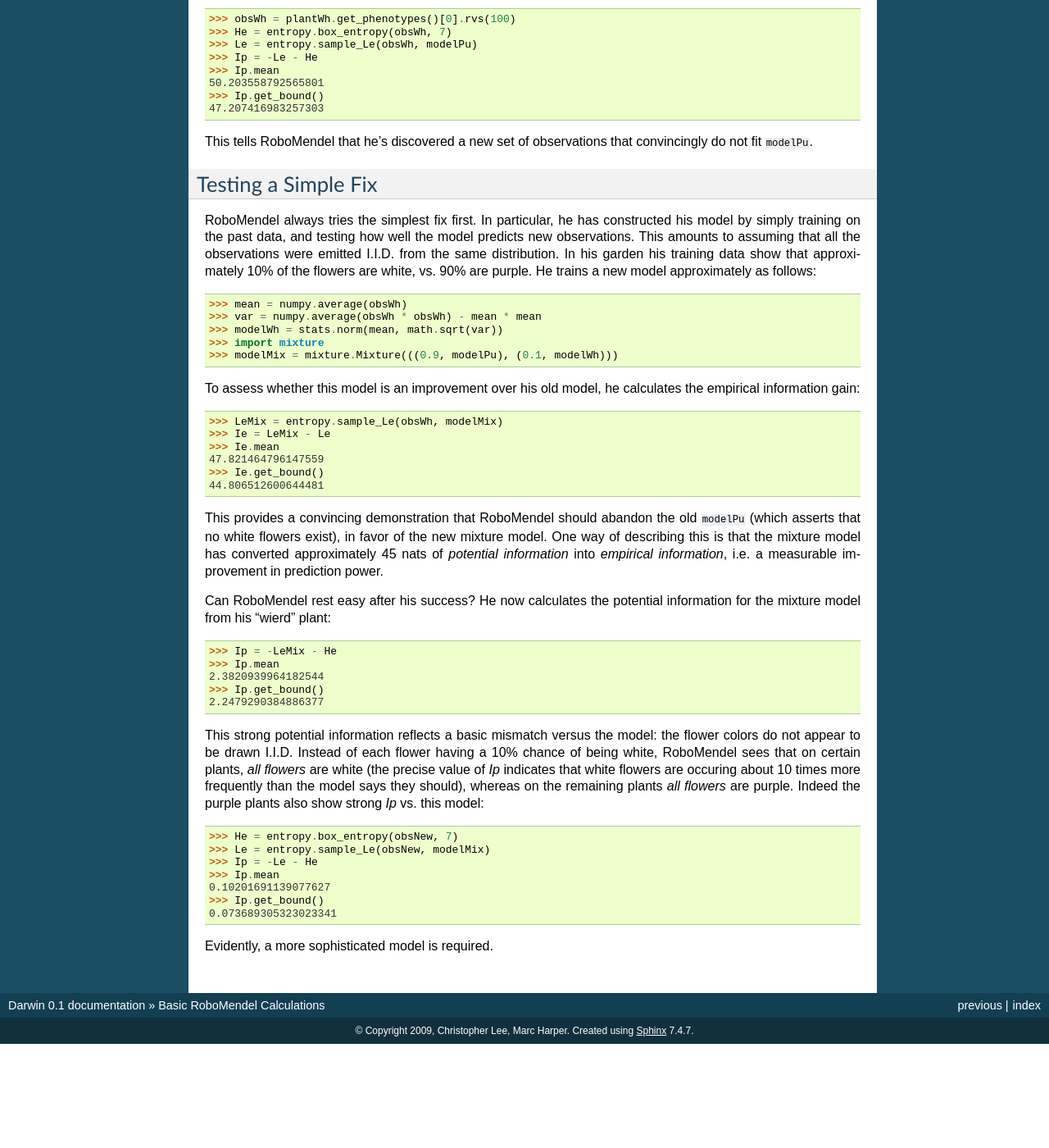
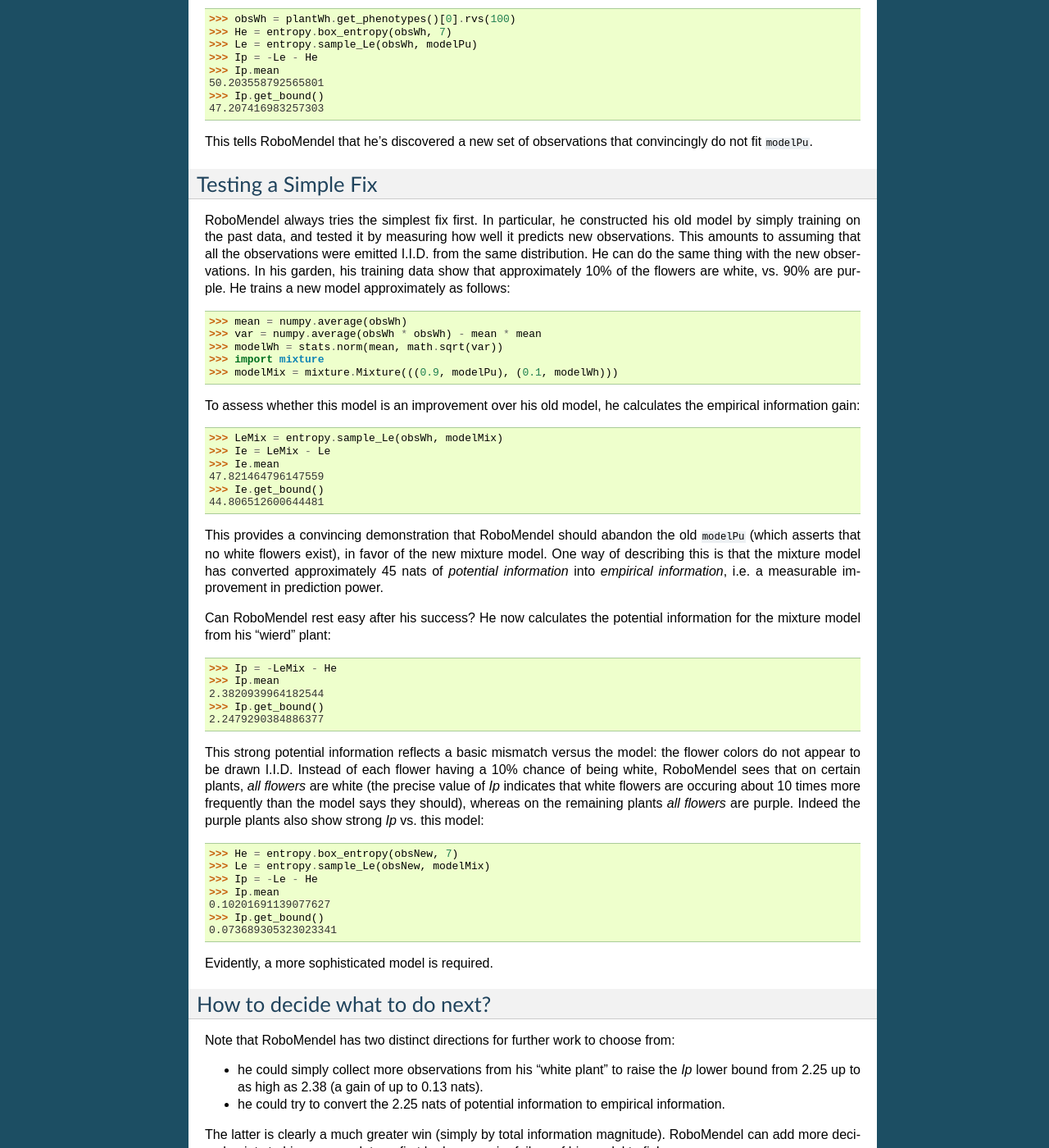
Before and after one commit to cjlee112/darwin, a Sphinx documentation site: the page built from doc/tutorials/robomendel1.rst, in a window 1280 px wide and 1400 px high, scrolled down 1518 px. Shown: the whole window at 82% size. Built offline with Sphinx 7.4.7, drawn with Linux system fonts in a browser that asks for light colours; before the commit the page ends 2791 px from its top, so only the background shows below that; some of the changed text lies outside the part shown.

Commit message:
added comment on deciding next step by magnitude of information gain

```diff
--- a/doc/tutorials/robomendel1.rst
+++ b/doc/tutorials/robomendel1.rst
@@ -104,10 +104,11 @@
 --------------------
 
 RoboMendel always tries the simplest fix first.  In particular,
-he has constructed his model by simply training on the past data,
-and testing how well the model predicts new observations.  This
+he constructed his old model by simply training on the past data,
+and tested it by measuring how well it predicts new observations.  This
 amounts to assuming that all the observations were emitted I.I.D.
-from the same distribution.  In his garden his training data show
+from the same distribution.  He can do the same thing with the
+new observations.  In his garden, his training data show
 that approximately 10% of the flowers are white, vs. 90% are purple.
 He trains a new model approximately as follows::
 
@@ -164,3 +165,20 @@
    0.073689305323023341
 
 Evidently, a more sophisticated model is required.
+
+How to decide what to do next?
+------------------------------
+
+Note that RoboMendel has two distinct directions for further work
+to choose from:
+
+* he could simply collect more observations from his "white plant"
+  to raise the *Ip* lower bound from 2.25 up to as high as 2.38
+  (a gain of up to 0.13 nats).
+
+* he could try to convert the 2.25 nats of potential information
+  to empirical information.
+
+The latter is clearly a much greater win (simply by total information
+magnitude).  RoboMendel can add more decimal points to his
+accuracy later -- first he has a major failure of his model to fix!
```
